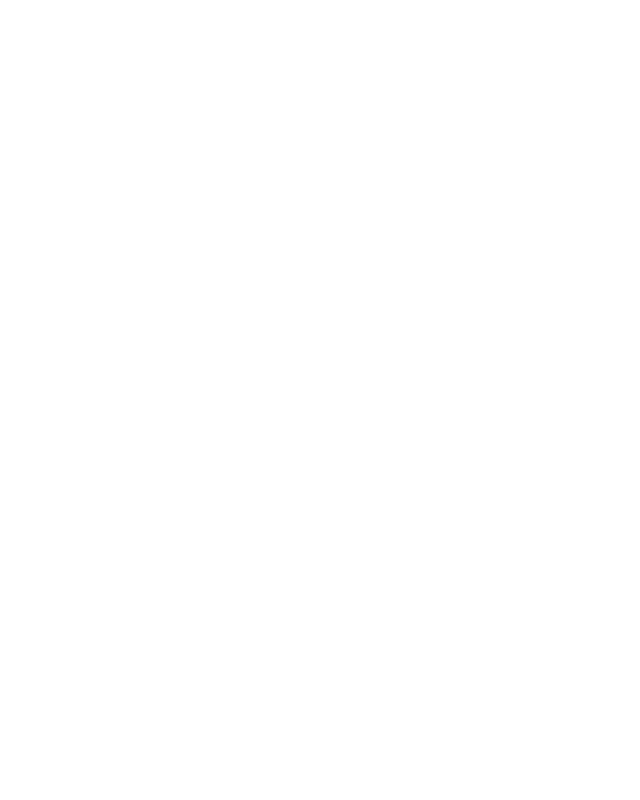
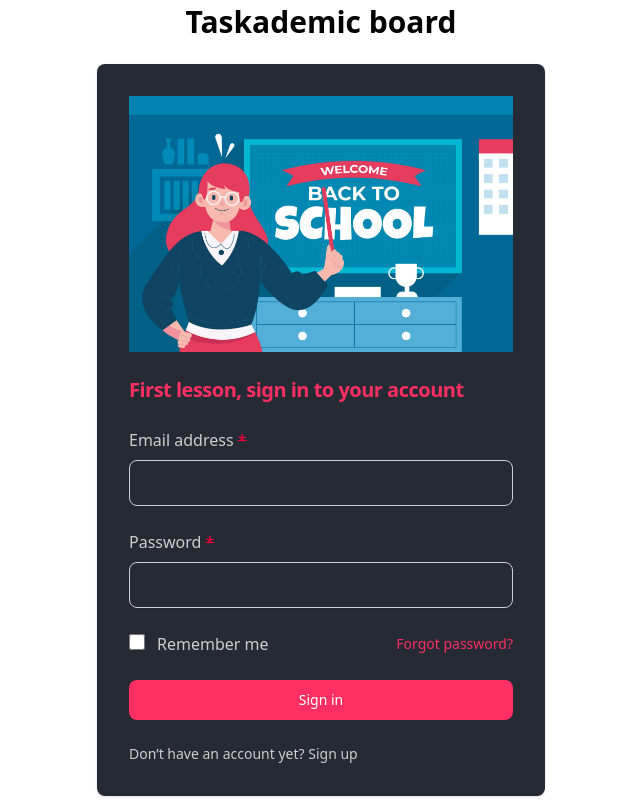
Before and after one commit to kendallv17/Taskademic-Front-End, a React (Create React App) app: page /login in a window 1280 px wide. Before the commit this address had no page. Shown: the whole page, without its empty margins (319-959 px from the left). Built offline with nearby package versions, Linux system fonts and the light colour scheme.

Commit message:
Added sign in page and fixed minor bugs

```diff
--- a/src/App.js
+++ b/src/App.js
@@ -1,7 +1,7 @@
-import Sidebar from "./components/sidebar/sidebar";
+import Sidebar from "./components/sidebar/Sidebar";
 function App() {
   return (
-    <div className="flex min-h-screen">
+    <div className="flex min-h-screen bg-mercury-500">
       <Sidebar></Sidebar>
       <div className="h-full flex-auto">1</div>
     </div>
--- a/src/components/input/input.js
+++ b/src/components/input/input.js
@@ -2,7 +2,7 @@
 export default function Input({type, identifier, tittle, placeholder, required}){
     return (
         <>
-            <label htmlFor={ identifier } className="block mb-2 text-lg font-medium text-mercury-600 dark:text-gray-300">{ tittle } {required ? <s className="text-radical-red-600">*</s> : null}</label>
+            <label htmlFor={ identifier } className="block mb-2 text-base font-medium text-mercury-600 dark:text-gray-300">{ tittle } {required ? <s className="text-radical-red-600">*</s> : null}</label>
             <input type={ type } id={ identifier } className="shadow-sm bg-blue-dark border border-mercury-600 text-mercury-600 text-base rounded-lg focus:ring-bright-turquoise-400 focus:border-blue-500 block w-full p-2.5 dark:bg-gray-700 dark:border-gray-600 dark:placeholder-gray-400 dark:text-white dark:focus:ring-blue-500 dark:focus:border-blue-500 dark:shadow-sm-light" placeholder={ placeholder } required={ required }/>
         </>
     )
--- a/src/components/sidebar/sidebar.js
+++ b/src/components/sidebar/sidebar.js
@@ -1,5 +1,5 @@
 import React, { useState } from "react"
-import SidebarItem from "../sidebarItem/sidebarItem"
+import SidebarItem from "../sidebarItem/SidebarItem"
 export default function Sidebar(){
     const [hidden, setHidden] = useState(false)
     return (
--- a/src/index.js
+++ b/src/index.js
@@ -3,14 +3,16 @@
 import './index.css';
 import App from './App';
 import SignUp from './pages/signup/SignUp';
+import Login from './pages/login/Login';
 import { BrowserRouter, Route, Routes } from 'react-router-dom';
 
 const root = ReactDOM.createRoot(document.getElementById('root'));
 root.render(
   <BrowserRouter>
     <Routes>
-      <Route path="/" element={ <App />} />
+      <Route path="/" element={ <App className="bg-mercury-600"/>} />
       <Route path="/signup" element={ <SignUp/> } />
+      <Route path="/login" element={ <Login className="bg-mercury-900"/> } />
     </Routes>
   </BrowserRouter>
 );
--- /dev/null
+++ b/src/pages/login/Login.js
@@ -0,0 +1,41 @@
+import React from "react";
+import Input from "../../components/input/Input";
+import welcome from "../../images/welcome.jpg"
+export default function Login(){
+    return (
+        <section className="">
+            <div className="flex flex-col items-center justify-center px-6 py-8 mx-auto md:h-screen lg:py-0">
+                <h1 className="flex items-center mb-6 text-3xl font-semibold text-gray-900 dark:text-white">Taskademic board</h1>
+                <div className="w-full bg-white rounded-lg shadow dark:border md:mt-0 sm:max-w-md xl:p-0 dark:bg-gray-800 dark:border-gray-700 bg-blue-dark">
+                    <div className="p-6 space-y-4 md:space-y-6 sm:p-8">
+                        <img src={welcome} alt="Welcome"/>
+                        <h2 className="text-xl font-bold leading-tight tracking-tight md:text-xl text-radical-red-500"> First lesson, sign in to your account </h2>
+                        <form className="space-y-4 md:space-y-6" action="/login" method="POST">
+                            <div>
+                                <Input type="email" identifier="email" tittle="Email address" required={ true }/>
+                            </div>
+                            <div>
+                                <Input type="password" identifier="password" tittle="Password" required={ true }/>
+                            </div>
+                            <div className="flex items-center justify-between">
+                                <div className="flex items-start">
+                                    <div className="flex items-center h-5">
+                                        <input id="remember" aria-describedby="remember" type="checkbox" className="w-4 h-4 border border-gray-300 rounded bg-gray-50 focus:ring-3 focus:ring-primary-300 dark:bg-gray-700 dark:border-gray-600 dark:focus:ring-primary-600 dark:ring-offset-gray-800" required=""/>
+                                    </div>
+                                    <div className="ml-3 text-sm">
+                                        <label  htmlFor="remember" className="text-mercury-600 text-base">Remember me</label>
+                                    </div>
+                                </div>
+                                <a href="#" className="text-sm font-medium hover:underline text-radical-red-500">Forgot password?</a>
+                            </div>
+                            <button type="submit" className="w-full text-mercury-50 bg-radical-red-500 hover:bg-radical-red-700 focus:ring-4 focus:outline-none focus:ring-primary-300 font-medium rounded-lg text-sm px-5 py-2.5 text-center dark:bg-primary-600 dark:hover:bg-primary-700 dark:focus:ring-primary-800">Sign in</button>
+                            <p className="text-sm font-light text-mercury-600 dark:text-gray-400">
+                                Don’t have an account yet? <a href="/signup" className="font-medium hover:underline text-mercury-600">Sign up</a>
+                            </p>
+                        </form>
+                    </div>
+                </div>
+            </div>
+        </section>
+    )
+}
--- a/src/pages/signup/SignUp.js
+++ b/src/pages/signup/SignUp.js
@@ -1,6 +1,6 @@
 import React from "react";
 import success from "../../images/success.jpg"
-import Input from "../../components/input/input";
+import Input from "../../components/input/Input";
 export default function SignUp(){
     return (
         <div className="sm:flex min-h-screen md:flex bg-blue-dark">
@@ -8,7 +8,7 @@
                 <img src={success} alt="Welcome to taskademic" className="w-full"/>
             </div>
             <div className="self-center flex-1 p-3">
-            <h2 className="text-3xl text-center text-radical-red-500 mb-5">Create new account</h2>
+            <h2 className="text-3xl text-center text-radical-red-500 mb-5">Create a new account</h2>
                 <form method="POST">
                     <div className="flex mb-3">
                         <div className="flex-1 pr-3">
@@ -34,7 +34,7 @@
                         <div className="flex items-center h-5">
                             <input id="terms" type="checkbox" value="" className="w-4 h-4 bg-gray-50 rounded border border-gray-300 focus:ring-3 focus:ring-blue-300 dark:bg-gray-700 dark:border-gray-600 dark:focus:ring-blue-600 dark:ring-offset-gray-800" required="" />
                         </div>
-                        <label htmlFor="terms" className="ml-2 text-sm font-medium text-mercury-600 dark:text-gray-300">I agree with the <a href="#" className="text-blue-600 hover:underline dark:text-blue-500">terms and conditions</a></label>
+                        <label htmlFor="terms" className="ml-2 text-sm font-medium text-mercury-600 dark:text-gray-300">I agree with the <a href="/terms-and-conditions" className="text-blue-600 hover:underline dark:text-blue-500">terms and conditions</a></label>
                     </div>
                     <div className="flex">
                         <button type="submit" className="flex-auto text-mercury-600 bg-bright-turquoise-700 hover:bg-bright-turquoise-600 focus:ring-4 focus:outline-none focus:ring-blue-300 font-medium rounded-lg text-xl px-5 py-2.5 text-center dark:bg-blue-600 dark:hover:bg-blue-700 dark:focus:ring-blue-800">Register new account</button>
```
Also changed, not shown: src/images/welcome.jpg (added).
